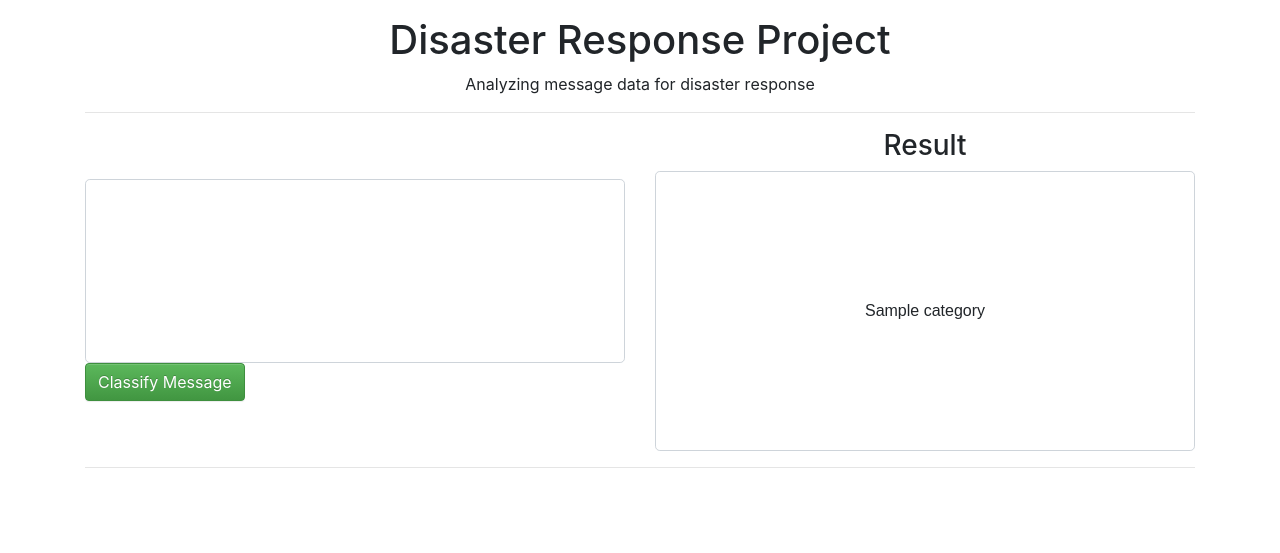
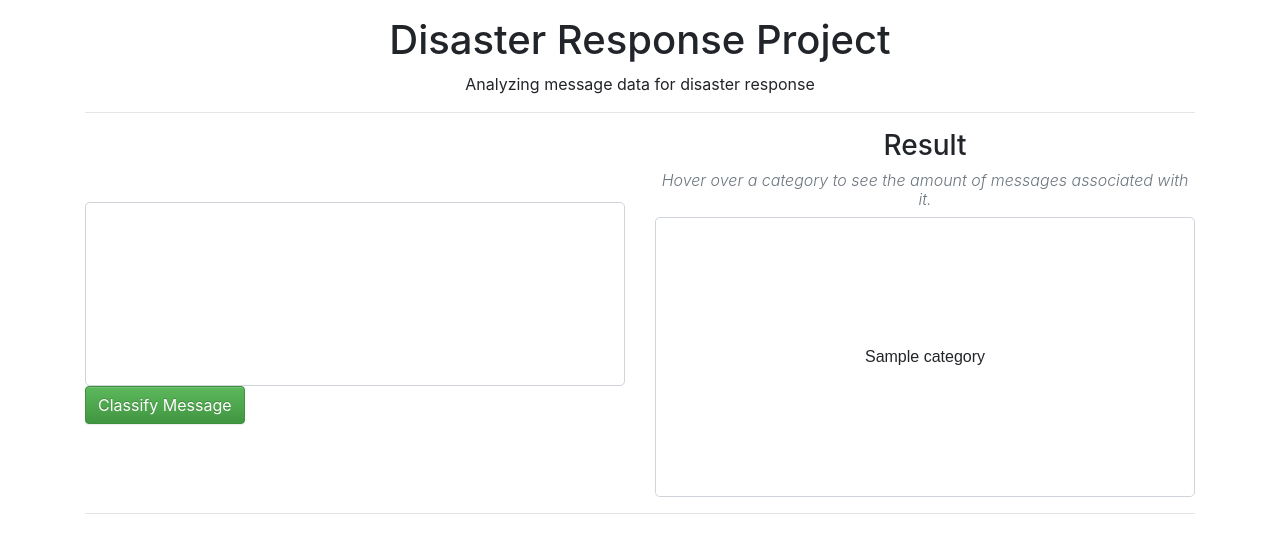
Before and after one commit to LinkWentz/Disaster-Response-Pipelines, a Flask app: template app/templates/master.html in a window 1280 px wide. Shown: the part 56-609 px from the top of the page. Run offline with Flask 2, Linux system fonts and the light colour scheme; the template is opened without the code that fills it: most values are stand-ins (such as "Sample title", 1, 10 or a date in 2020); parts of the project's set-up code (start-up, migrations or seed data) failed here and were passed over; some libraries are stand-ins or nearby versions.

Commit message:
Move stylesheet to seperate css file and refactor
Move stylesheet to seperate css file, add
comments to and reorganize stylesheet, and add
new subtitle to result section on master template
explaining hover mechanic.

```diff
--- /dev/null
+++ b/app/static/stylesheet.css
@@ -0,0 +1,66 @@
+td {
+    /* Border */
+    border-radius: .3rem;
+    /* Font */
+    font-family: Arial;
+}
+.outline {
+    /* Border */
+    border: solid #ced4da 1px;
+    border-collapse: separate;
+    border-radius: .3rem;
+    /* Sizing */
+    height: 35vh;
+    width: 100%;
+}
+.textbox {
+    /* Properties */
+    overflow: auto;
+    /* Sizing */
+    height: 23vh !important;
+    resize: none;
+}
+.bubbletextwrapper {
+    /* Positioning */
+    position: relative;
+    top: -50px;
+    left: 50%;
+    /* Sizing */
+    width: 0px;
+    height: 0px;
+}
+.hover-bubble .bubbletext {
+    /* Border */
+    border: solid #ced4da 1px;
+    border-radius: 6px;
+    /* Coloring */
+    background-color: white;
+    color: black;
+    /* Properties */
+    visibility: hidden;
+    /* Positioning */
+    position: absolute;
+    left: -60px;
+    z-index: 1;
+    /* Sizing */
+    width: 120px;
+}
+.hover-bubble .bubbletext::after {
+    /* Border */
+    border-width: 5px;
+    border-style: solid;
+    border-color: #ced4da transparent transparent transparent;
+    /* Positioning */
+    position: absolute;
+    top: 100%;
+    left: 50%;
+    margin-left: -5px;
+}
+.hover-bubble:hover .bubbletext {
+    /* Properties */
+    visibility: visible;
+}
+.bubbletext:hover .bubbletext {
+    /* Properties */
+    visibility: hidden;
+}
--- a/app/templates/master.html
+++ b/app/templates/master.html
@@ -6,120 +6,63 @@
     <meta name="viewport" content="width=device-width, initial-scale=1">
 
     <title>Disasters</title>
+
     <!-- Imports -->
     <link rel="stylesheet" href="https://stackpath.bootstrapcdn.com/bootstrap/4.3.1/css/bootstrap.min.css" integrity="sha384-ggOyR0iXCbMQv3Xipma34MD+dH/1fQ784/j6cY/iJTQUOhcWr7x9JvoRxT2MZw1T" crossorigin="anonymous">
     <link rel="stylesheet" href="https://maxcdn.bootstrapcdn.com/bootstrap/3.3.7/css/bootstrap-theme.min.css" integrity="sha384-rHyoN1iRsVXV4nD0JutlnGaslCJuC7uwjduW9SVrLvRYooPp2bWYgmgJQIXwl/Sp" crossorigin="anonymous">
+    <link rel="stylesheet" href="{{ url_for("static", filename="stylesheet.css") }}">
     <script src="https://stackpath.bootstrapcdn.com/bootstrap/4.3.1/js/bootstrap.min.js" integrity="sha384-JjSmVgyd0p3pXB1rRibZUAYoIIy6OrQ6VrjIEaFf/nJGzIxFDsf4x0xIM+B07jRM" crossorigin="anonymous"></script>
     <script src="https://ajax.googleapis.com/ajax/libs/jquery/3.3.1/jquery.min.js"></script>
     <script src="https://cdn.plot.ly/plotly-latest.min.js"></script>
-    <!-- Custom styling -->
-    <style>
-        td {
-            font-family: Arial;
-            border-radius: .3rem;
-        }
-
-        .outline {
-            border-collapse: separate;
-            border: solid #ced4da 1px;
-            border-radius: .3rem;
-            width: 100%;
-            height: 35vh;
-        }
-
-        .textbox {
-            height: 23vh !important;
-            resize: none;
-            overflow: auto;
-        }
-
-        .tooltiptextwrapper {
-            position: relative;
-            width: 0px;
-            height: 0px;
-            top: -50px;
-            left: 50%;
-        }
-        .tooltip-custom .tooltiptext {
-            visibility: hidden;
-            position: absolute;
-            z-index: 1;
-            color: black;
-            background-color: white;
-            width: 120px;
-            border-radius: 6px;
-            border: solid #ced4da 1px;
-            left: -60px;
-        }
-        .tooltip-custom .tooltiptext::after {
-            content: " ";
-            position: absolute;
-            top: 100%;
-            left: 50%;
-            margin-left: -5px;
-            border-width: 5px;
-            border-style: solid;
-            border-color: #ced4da transparent transparent transparent;
-        }
-
-        .tooltip-custom:hover .tooltiptext {
-            visibility: visible;
-        }
-        .tooltiptext:hover .tooltiptext {
-            visibility: hidden;
-        }
-    </style>
 </head>
-
 <body>
 <nav class="navbar navbar-expand-sm bg-dark navbar-dark navbar-fixed-top">
     <div class="container">
         <a class="navbar-brand" href="/">Disaster Response Project</a>
         <ul class="navbar-nav">
-            <li class='nav-item'><a class='nav-link' href="https://www.udacity.com/">Made with Udacity</a></li>
-            <li class='nav-item'><a class='nav-link' href="https://github.com/LinkWentz">Contact</a></li>
+            <li class="nav-item"><a class="nav-link" href="https://www.udacity.com/">Made with Udacity</a></li>
+            <li class="nav-item"><a class="nav-link" href="https://github.com/LinkWentz">Contact</a></li>
         </ul>
     </div>
 </nav>
-
-
 <div class="fluid-jumbotron">
     <div class="container">
-        <h1 class="text-center" style='padding-top: 2vh'>Disaster Response Project</h1>
+        <h1 class="text-center" style="padding-top: 2vh">Disaster Response Project</h1>
         <p class="text-center">Analyzing message data for disaster response</p>
         <hr />
         <div class="row align-items-center">
             <div class="col-6 form-group-lg">
                 <form action="/" method="get">
-                    {% if query == '' %}
-                        <textarea type="text" class="textbox form-control form-control-lg" name="query" placeholder='Enter a message to classify'></textarea>
+                    {% if query == "" %}
+                        <textarea type="text" class="textbox form-control form-control-lg" name="query" placeholder="Enter a message to classify"></textarea>
                     {% else %}
-                        <textarea type="text" class="textbox form-control form-control-lg" name="query" placeholder='{{ query }}'></textarea>
+                        <textarea type="text" class="textbox form-control form-control-lg" name="query" placeholder="{{ query }}"></textarea>
                     {% endif %}
                     <div>
                         <button type="submit" class="btn btn-md btn-success">Classify Message</button>
                     </div>
                 </form>
             </div>
-            <div class='col-6'>
+            <div class="col-6">
                 <h3 class="text-center">Result</h3>
-                <table class='text-center outline'>
+                <h6 class="text-center text-muted font-italic font-weight-light">Hover over a category to see the amount of messages associated with it.</h6>
+                <table class="text-center outline">
                     <tbody>
                         {% for row in category_table %}
                             <tr>
                                 {% for category in row %}
                                     {% if category.value == 1 %}
-                                        <td class='alert-success tooltip-custom'>
+                                        <td class="alert-success hover-bubble">
                                             {{ category.name }}
-                                            <div class='tooltiptextwrapper'>
-                                                <span class='tooltiptext'>{{ category.count }}</span>
+                                            <div class="bubbletextwrapper">
+                                                <span class="bubbletext">{{ category.count }}</span>
                                             </div>
                                         </td>
                                     {% else %}
-                                        <td class='tooltip-custom'>
+                                        <td class="hover-bubble">
                                             {{ category.name }}
-                                            <div class='tooltiptextwrapper'>
-                                                <span class='tooltiptext'>{{ category.count }}</span>
+                                            <div class="bubbletextwrapper">
+                                                <span class="bubbletext">{{ category.count }}</span>
                                             </div>
                                         </td>
                                     {% endif %}
@@ -131,20 +74,18 @@
             </div>
         </div>
         <hr />
-        <div class='container'>
-            <div class='row'>
+        <div class="container">
+            <div class="row">
                 <div class="col-6">
-                    <div id="{{ids[0]}}" class='d-flex align-items-center justify-content-center'></div>
+                    <div id="{{ids[0]}}" class="d-flex align-items-center justify-content-center"></div>
                 </div>
                 <div class="col-6">
-                    <div id="{{ids[1]}}" class='d-flex align-items-center justify-content-center'></div>
+                    <div id="{{ids[1]}}" class="d-flex align-items-center justify-content-center"></div>
                 </div>
             </div>
         </div>
     </div>
 </div>
-
-
 
 <script type="text/javascript">
     const graphs = {{graphJSON | safe}};
```
